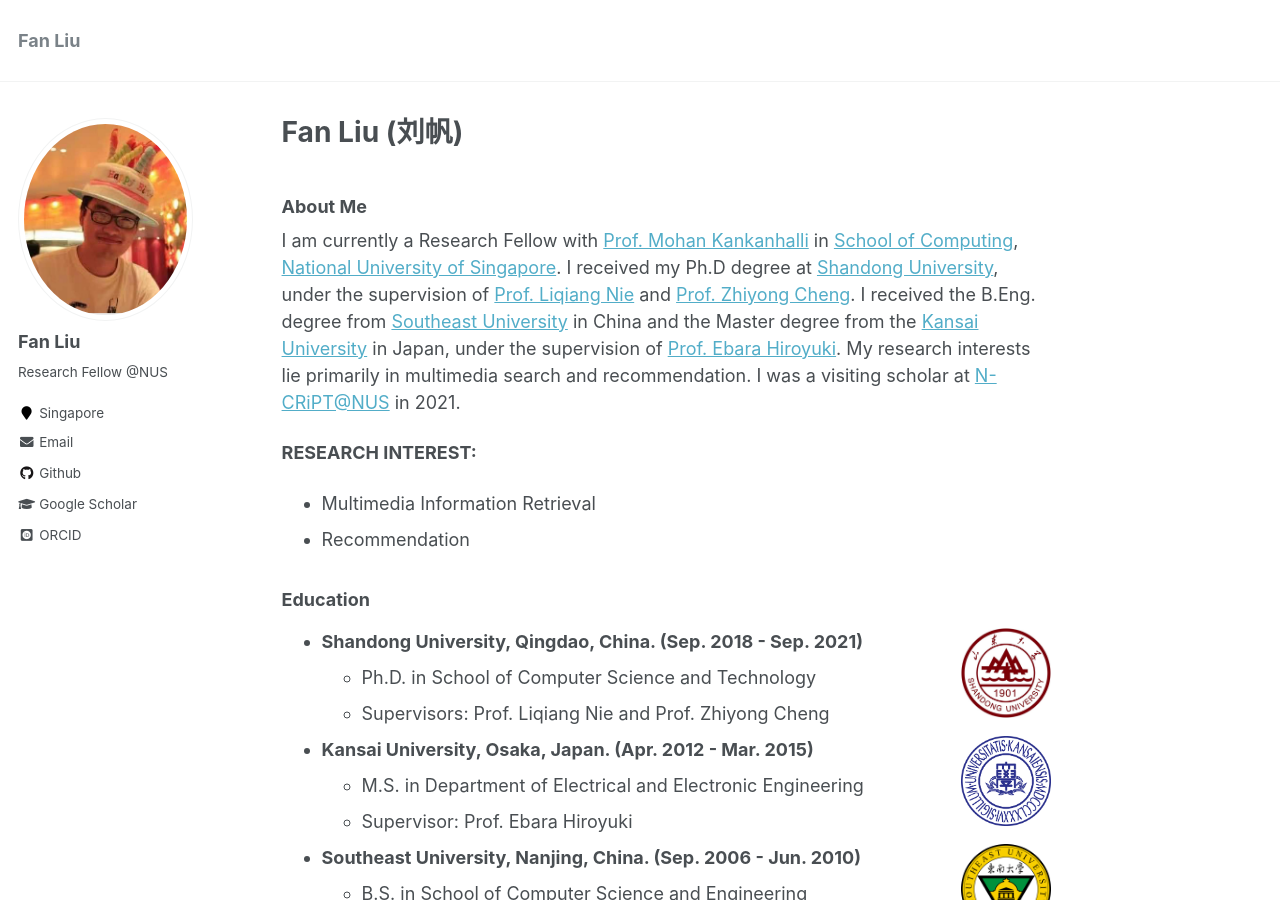
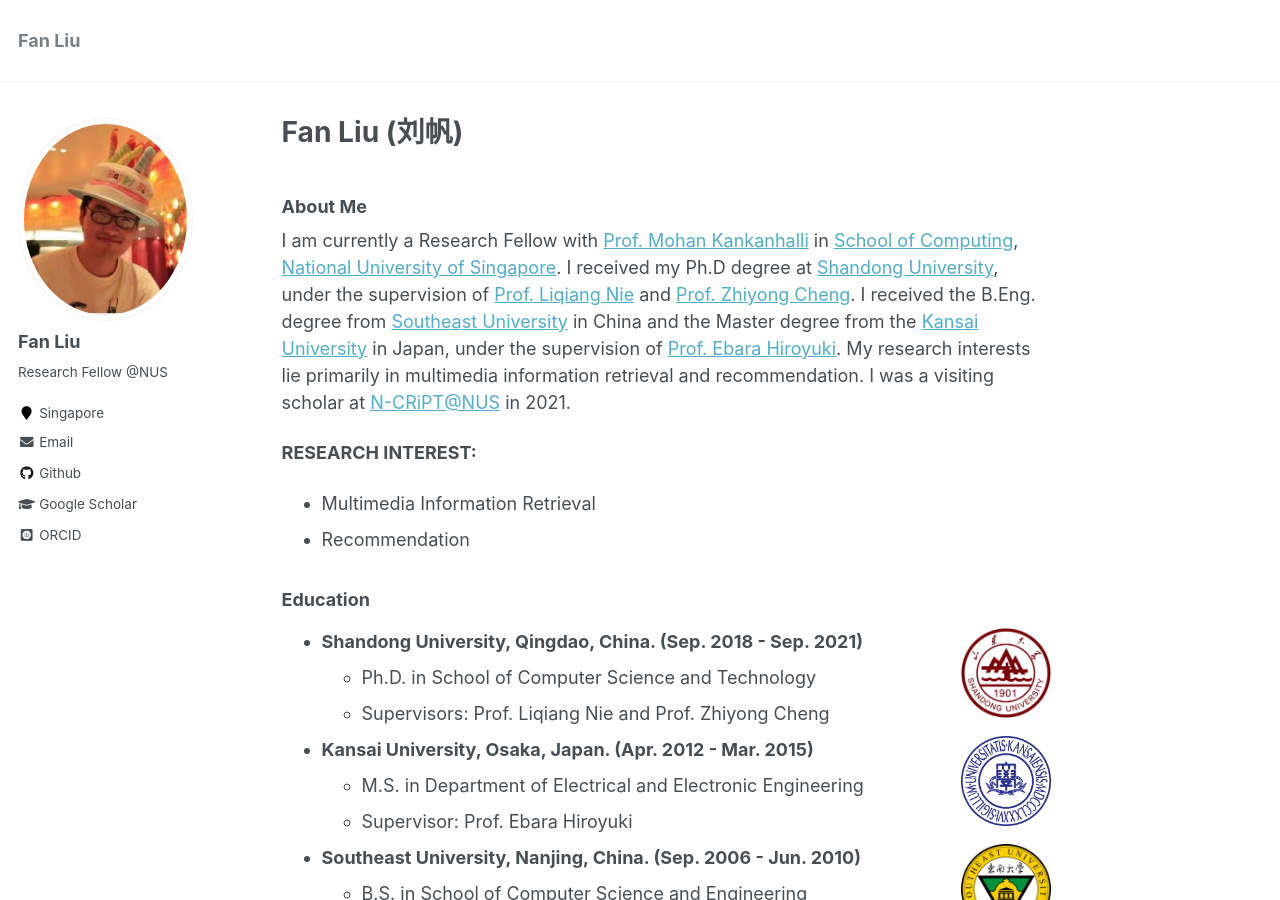
Before and after one commit to liufancs/liufancs.github.io, a Jekyll site: the page built from _pages/about.md, in a window 1280 px wide and 900 px high. Built offline with Jekyll 4.4.1, drawn with Linux system fonts in a browser that asks for light colours; some web fonts are replaced.

Commit message:
Update about.md

```diff
--- a/_pages/about.md
+++ b/_pages/about.md
@@ -9,7 +9,7 @@ redirect_from:
 ---
 
 ### About Me
-I am currently a Research Fellow with [Prof. Mohan Kankanhalli](https://www.comp.nus.edu.sg/~mohan/) in [School of Computing](https://www.comp.nus.edu.sg/), [National University of Singapore](https://www.nus.edu.sg/). I received my Ph.D degree at [Shandong University](https://www.sdu.edu.cn/), under the supervision of [Prof. Liqiang Nie](https://liqiangnie.github.io/index.html) and [Prof. Zhiyong Cheng](https://sites.google.com/view/zycheng). I received the B.Eng. degree from [Southeast University](https://www.seu.edu.cn/) in China and the Master degree from the [Kansai University](https://www.kansai-u.ac.jp/) in Japan, under the supervision of [Prof. Ebara Hiroyuki](https://gakujo.kansai-u.ac.jp/profile/en/3b9d26c7eb2cecuf4f1fdf+f7077b.html). My research interests lie primarily in multimedia search and recommendation. I was a visiting scholar at [N-CRiPT@NUS](https://ncript.comp.nus.edu.sg/) in 2021.
+I am currently a Research Fellow with [Prof. Mohan Kankanhalli](https://www.comp.nus.edu.sg/~mohan/) in [School of Computing](https://www.comp.nus.edu.sg/), [National University of Singapore](https://www.nus.edu.sg/). I received my Ph.D degree at [Shandong University](https://www.sdu.edu.cn/), under the supervision of [Prof. Liqiang Nie](https://liqiangnie.github.io/index.html) and [Prof. Zhiyong Cheng](https://sites.google.com/view/zycheng). I received the B.Eng. degree from [Southeast University](https://www.seu.edu.cn/) in China and the Master degree from the [Kansai University](https://www.kansai-u.ac.jp/) in Japan, under the supervision of [Prof. Ebara Hiroyuki](https://gakujo.kansai-u.ac.jp/profile/en/3b9d26c7eb2cecuf4f1fdf+f7077b.html). My research interests lie primarily in multimedia information retrieval and recommendation. I was a visiting scholar at [N-CRiPT@NUS](https://ncript.comp.nus.edu.sg/) in 2021.
 
 <b>RESEARCH INTEREST:</b>
 * Multimedia Information Retrieval
```
